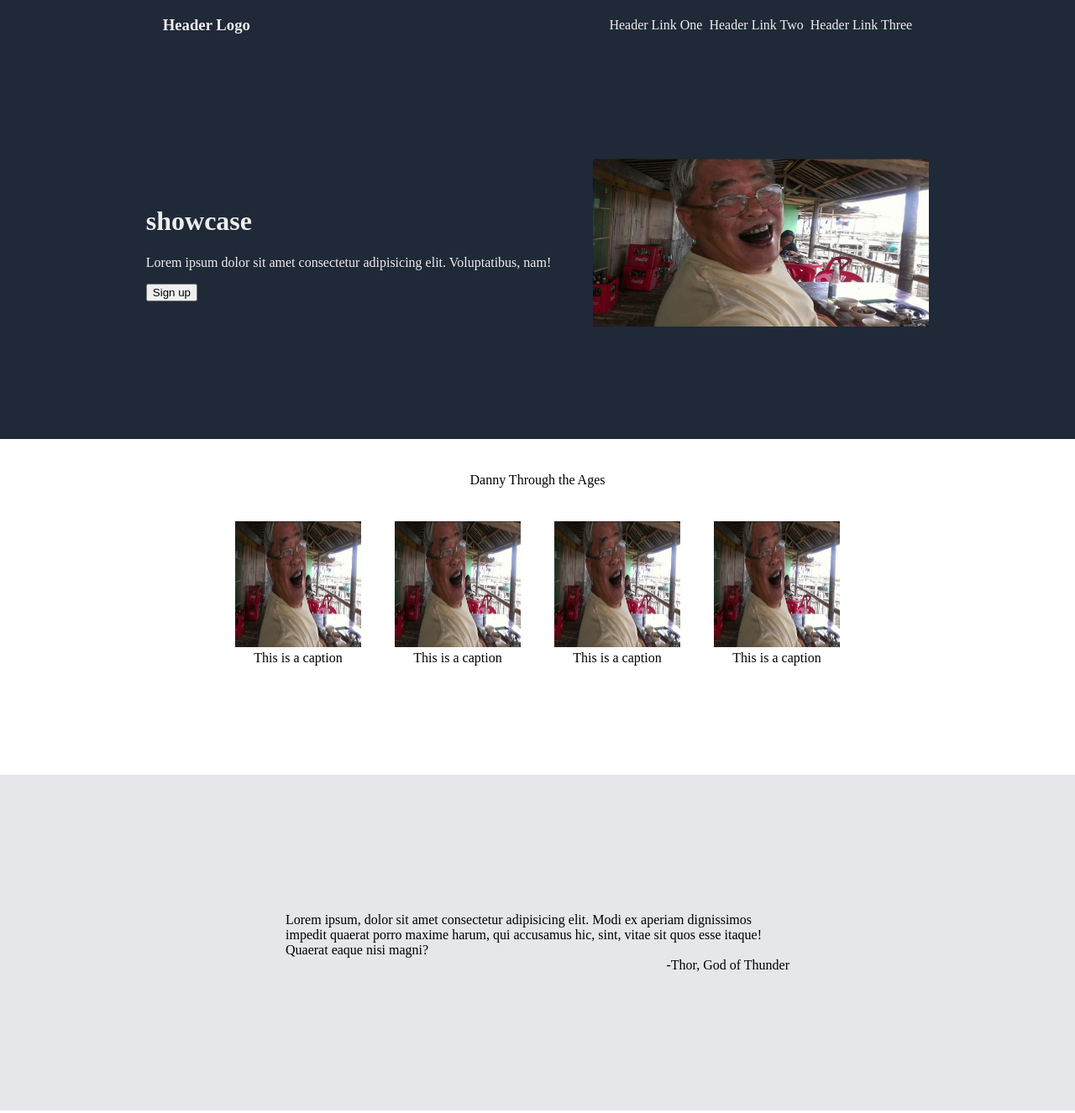
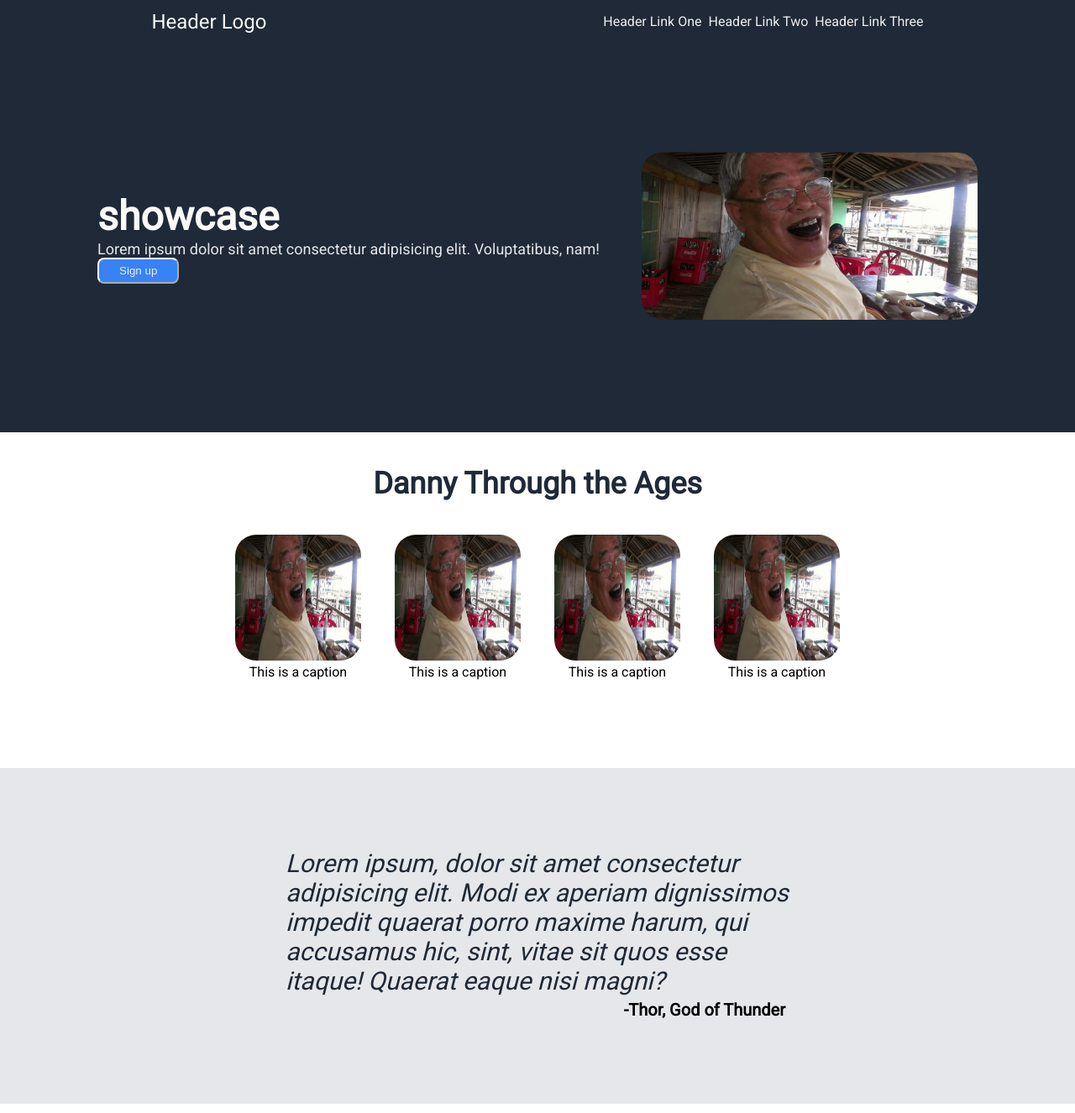
Before and after one commit to igy0/landing-page, a plain HTML site: page index.html in a window 1280 px wide. Shown: the top 1326 px of the page at 84% size. Drawn offline with Linux system fonts and the light colour scheme.

Commit message:
font and colors added

```diff
--- a/index.html
+++ b/index.html
@@ -4,13 +4,16 @@
     <meta charset="UTF-8">
     <meta http-equiv="X-UA-Compatible" content="IE=edge">
     <meta name="viewport" content="width=device-width, initial-scale=1.0">
-    <title>Document</title>
+    <title>Danny's Site</title>
     <link rel="stylesheet" href="style.css">
+    <link rel="preconnect" href="https://fonts.googleapis.com">
+    <link rel="preconnect" href="https://fonts.gstatic.com" crossorigin>
+    <link href="https://fonts.googleapis.com/css2?family=Roboto&display=swap" rel="stylesheet">
 </head>
 <body>
     <div class="top">
     <div class="header">
-        <h3>Header Logo</h3>
+        <div id="headerLogo">Header Logo</div>
             <ul class="headerLinks">
                 <li><a href="#">Header Link One</a></li>
                 <li><a href="#">Header Link Two</a></li>
@@ -20,9 +23,9 @@
     <div class="body">
         <div class="showcase">
             <div class="showcaseText">
-                <h1>showcase</h1>
-                <p>Lorem ipsum dolor sit amet consectetur adipisicing elit. Voluptatibus, nam!</p>
-                <button class="button1">Sign up</button>
+                <div id="showcaseMain">showcase</div>
+                <div id="showcaseSub">Lorem ipsum dolor sit amet consectetur adipisicing elit. Voluptatibus, nam!</div>
+                <button class="button">Sign up</button>
             </div>
             <div class="image">
 
@@ -73,7 +76,7 @@
             <div class="signupSmall">sign up for our product by cliking that button over there</div>
             </div>
             <div class="signupRight">
-            <button class="button2">Sign up</button>
+            <button class="button">Sign up</button>
             </div>
 
         </div>
--- a/style.css
+++ b/style.css
@@ -11,6 +11,7 @@ body {
     height:100vh;
     margin:0;
     overflow-y: auto;
+    font-family: "Roboto", "Arial";
 
 }
 /*can probably group header and showcase to align them up, look at modal example*/
@@ -23,6 +24,10 @@ body {
     display:flex;
     gap:8px;
 }
+#headerLogo {
+    font-size:24px;
+    color:#F9FAf8;
+}
 
 .header {
     display:flex;
@@ -30,6 +35,15 @@ body {
     justify-content: space-around;
     background-color:#1F2937;
     color:#eee;
+}
+#showcaseMain {
+    font-size:48px;
+    font-weight: 800;
+    color:#f9faf8;
+}
+#showcaseSub {
+    font-size:18px;
+    color:#e5e7eb;
 }
 .showcase {
     display:flex;
@@ -57,6 +71,9 @@ body {
 .infoHeader{
     text-align: center;
     padding:40px;
+    font-size:36px;
+    font-weight:800;
+    color:#1f2937;
 }
 .quoteSection {
     display: flex;
@@ -67,9 +84,15 @@ body {
 }
 .quote {
     width:600px;
+    font-size:30px;
+    font-style:italic;
+    color:#1f2937;
 }
 .author {
     text-align:right;
+    font-size:20px;
+    padding:5px;
+    font-weight: bold;
 }
 
 .signup {
@@ -81,6 +104,9 @@ body {
 .signupLeft,.signupRight {
     background-color: #3882f6;
     padding:60px;
+    color:#eee;
+    border-radius: 25px;
+    /* need to combine these somehow to be able to apply rounded corners */
 }
 .signupRight{
     padding:67.75px;
@@ -102,3 +128,20 @@ body {
     background-color:#1F2937;
     color:#eee;
 }
+.button {
+    padding: 6px 24px;
+    border-radius:8px;
+    background-color: #3882f6;
+    color:#eee;
+    border-color:white;
+}
+.button:hover {
+    background-color: #eee;
+    color:#3882f6;
+}
+.signupBig {
+    font-size:20px;
+}
+img {
+    border-radius: 25px;
+}
```
Also changed, not shown: 1 other file.
